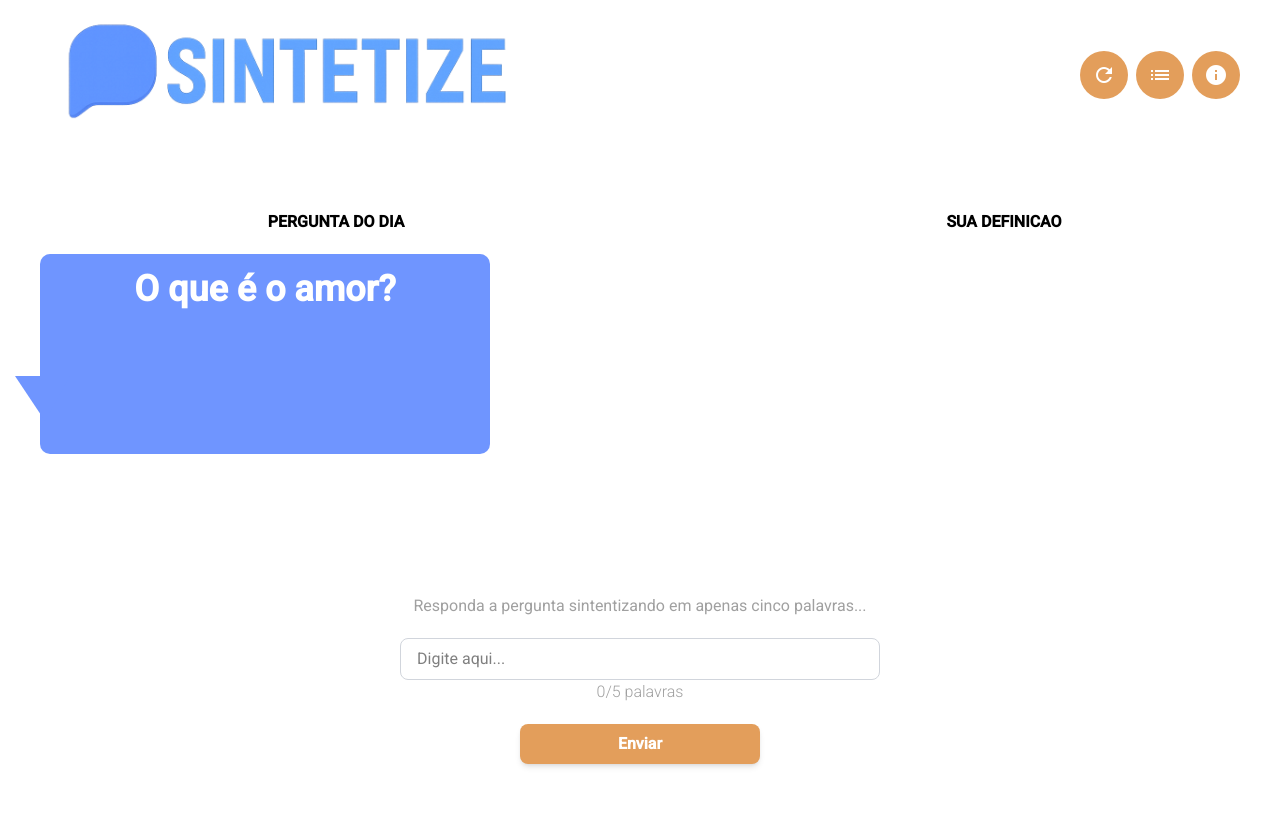
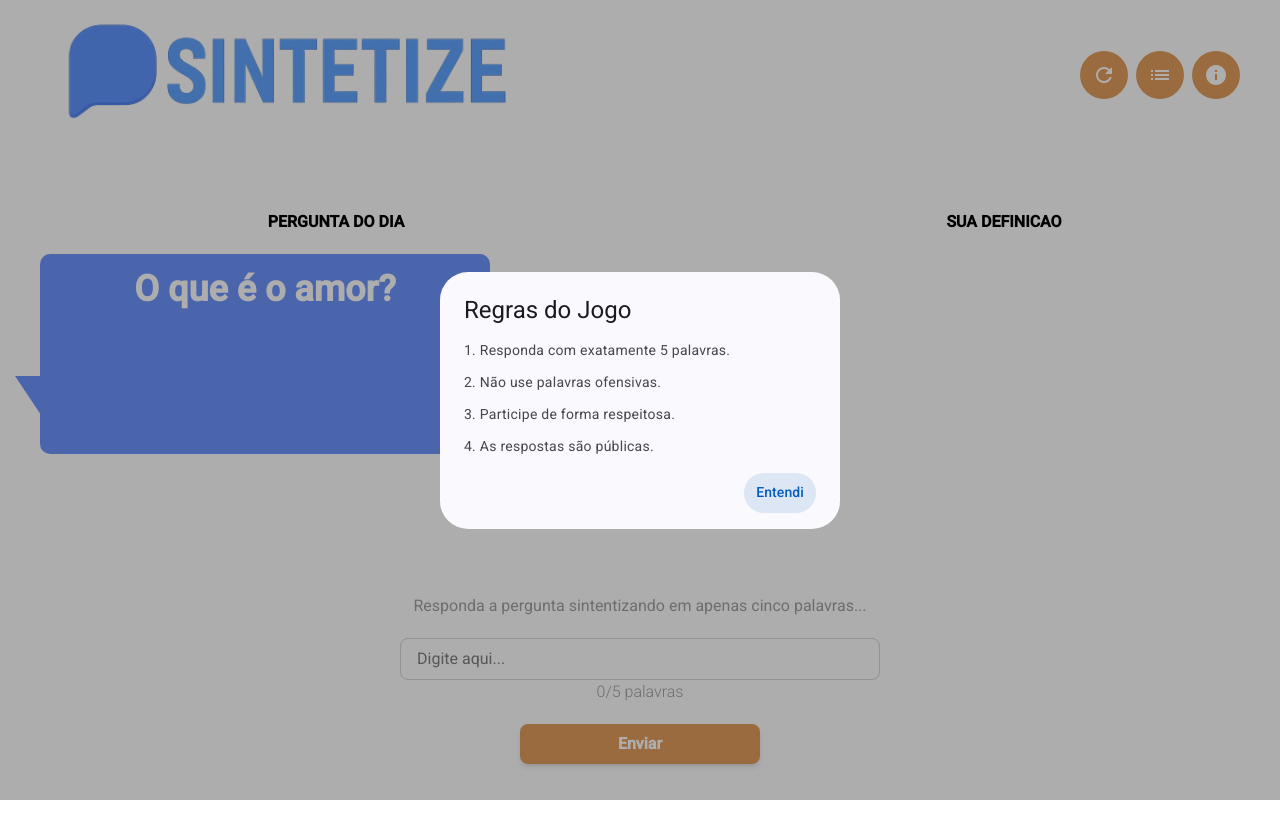
Before and after one commit to saynarah/sintetiza, an Angular app in the folder sintetiza-frontend/: page /home in a window 1280 px wide. Both pictures are taken after a click on the button 1216 px from the left and 75 px from the top of the page. Shown: the top 838 px of the page. After the commit the page ends 800 px from the top, so only its background shows below. Built offline with nearby package versions, Linux system fonts and the light colour scheme; data requests are answered from the project's data file.

Commit message:
FEAT: Add rules modal

```diff
--- a/sintetiza-frontend/package.json
+++ b/sintetiza-frontend/package.json
@@ -11,6 +11,7 @@
   },
   "private": true,
   "dependencies": {
+    "@angular/animations": "^19.2.5",
     "@angular/cdk": "^19.2.8",
     "@angular/common": "^19.2.0",
     "@angular/compiler": "^19.2.0",
--- a/sintetiza-frontend/src/app/app.config.ts
+++ b/sintetiza-frontend/src/app/app.config.ts
@@ -1,4 +1,4 @@
-import { ApplicationConfig, provideZoneChangeDetection } from '@angular/core';
+import { ApplicationConfig, importProvidersFrom, provideZoneChangeDetection } from '@angular/core';
 import { provideRouter } from '@angular/router';
 
 import { routes } from './app.routes';
@@ -7,6 +7,9 @@ import {
   withEventReplay,
 } from '@angular/platform-browser';
 import { provideHttpClient } from '@angular/common/http';
+import { MatDialogModule } from '@angular/material/dialog';
+
+import { provideAnimations } from '@angular/platform-browser/animations';
 
 export const appConfig: ApplicationConfig = {
   providers: [
@@ -14,5 +17,7 @@ export const appConfig: ApplicationConfig = {
     provideRouter(routes),
     provideClientHydration(withEventReplay()),
     provideHttpClient(),
+    provideAnimations(),
+    importProvidersFrom(MatDialogModule)
   ],
 };
--- a/sintetiza-frontend/src/app/components/header/header.component.html
+++ b/sintetiza-frontend/src/app/components/header/header.component.html
@@ -14,6 +14,7 @@
         </button>
         <button
             title="Regras do jogo"
+            (click)="openRules()"
             class="w-12 h-12 flex items-center justify-center bg-blue-500 text-white rounded-full hover:bg-blue-600 transition">
             <mat-icon aria-hidden="false" aria-label="info icon" fontIcon="info"></mat-icon>
         </button>
--- a/sintetiza-frontend/src/app/components/header/header.component.ts
+++ b/sintetiza-frontend/src/app/components/header/header.component.ts
@@ -1,21 +1,29 @@
 import { Component } from '@angular/core';
 import {MatIconModule} from '@angular/material/icon';
-import { Router } from '@angular/router';
+import { RulesModalComponent } from '../../components/rules-modal/rules-modal.component';
+import { MatDialog } from '@angular/material/dialog';
 
 @Component({
   selector: 'app-header',
   standalone: true,
-  imports: [ MatIconModule ],
+  imports: [ MatIconModule],
   templateUrl: './header.component.html',
   styleUrl: './header.component.css'
 })
 export class HeaderComponent {
 
-  constructor(private router: Router) {
+  constructor(private dialog: MatDialog) { }
+
+  reload() {
+    location.reload();
   }
 
-  reload() {
-    this.router.navigate(['/home']);
+  openRules() {
+    console.log('open')
+    this.dialog.open(RulesModalComponent, {
+      width: '400px',
+      disableClose: true,
+    });
   }
 
 }
--- a/sintetiza-frontend/src/app/components/input-answer/input-answer.component.ts
+++ b/sintetiza-frontend/src/app/components/input-answer/input-answer.component.ts
@@ -3,7 +3,7 @@ import { FormControl, ReactiveFormsModule, Validators } from '@angular/forms';
 import { IQuestion } from '../../interfaces/question.interface';
 import { SintetizeService } from '../../services/sintetize.service';
 import { IAnswer } from '../../interfaces/answer.interface';
-import { BehaviorSubjectService } from '../../services/behaviorSubject.service';
+import { BehaviorSubjectService } from '../../../app/services/behaviorsubject.service';
 
 @Component({
   selector: 'app-input-answer',
--- a/sintetiza-frontend/src/app/components/reply-bubble/reply-bubble.component.ts
+++ b/sintetiza-frontend/src/app/components/reply-bubble/reply-bubble.component.ts
@@ -1,5 +1,5 @@
 import { Component, OnInit } from '@angular/core';
-import { BehaviorSubjectService } from '../../services/behaviorSubject.service';
+import { BehaviorSubjectService } from '../../services/behaviorsubject.service';
 import { CommonModule } from '@angular/common';
 
 @Component({
--- /dev/null
+++ b/sintetiza-frontend/src/app/components/rules-modal/rules-modal.component.html
@@ -0,0 +1,11 @@
+<h2 mat-dialog-title>Regras do Jogo</h2>
+<mat-dialog-content class="text-base leading-6 space-y-3">
+  <p>1. Responda com exatamente 5 palavras.</p>
+  <p>2. Não use palavras ofensivas.</p>
+  <p>3. Participe de forma respeitosa.</p>
+  <!-- <p>4. Cada rodada tem tempo limite.</p> -->
+  <p>4. As respostas são públicas.</p>
+</mat-dialog-content>
+<mat-dialog-actions>
+  <button mat-button mat-dialog-close color="primary">Entendi</button>
+</mat-dialog-actions>
--- a/sintetiza-frontend/src/styles.css
+++ b/sintetiza-frontend/src/styles.css
@@ -20,3 +20,6 @@ body {
   --color-5: #6f95ff /*#a8c99e*/;
   --color-6: #f4f1fa;
 }
+
+html, body { height: 100%; }
+body { margin: 0; font-family: Roboto, "Helvetica Neue", sans-serif; }
```
Also changed, not shown: sintetiza-frontend/src/app/components/rules-modal/rules-modal.component.ts (added, +15 -0 lines), sintetiza-frontend/src/app/components/rules-modal/rules-modal.component.css (added), sintetiza-frontend/src/app/page/home/home.component.html (line endings or trailing spaces), 2 other files (tests, documents, lock files or other folders).
